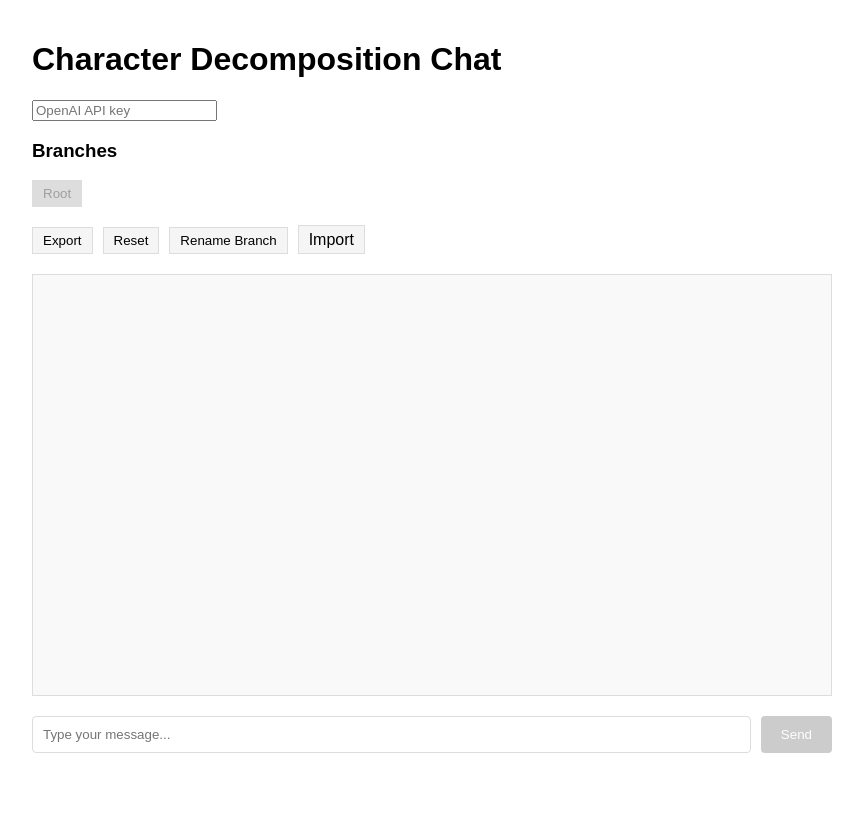
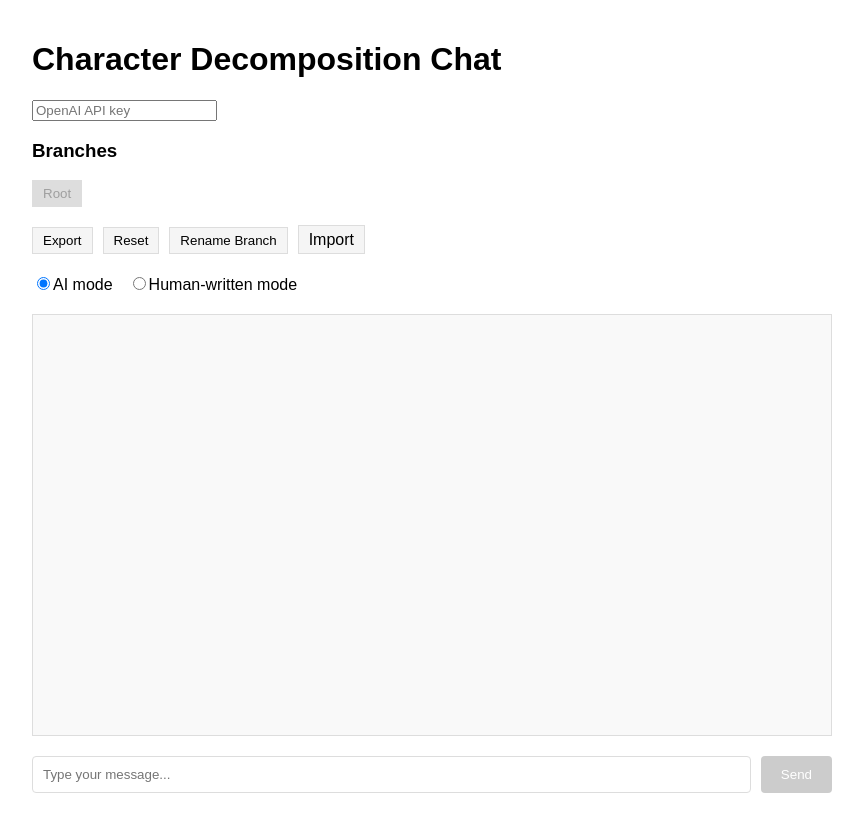
Before and after one commit to ajbr0wn/whoom, a React (Create React App) app in the folder frontend/: page / in a window 1280 px wide. Shown: the whole page, without its empty margins (208-1071 px from the left). Built offline with nearby package versions, Linux system fonts and the light colour scheme.

Commit message:
Add human-written mode

```diff
--- a/frontend/src/App.css
+++ b/frontend/src/App.css
@@ -105,6 +105,15 @@
   cursor: pointer;
 }
 
+.mode-select {
+  margin-bottom: 20px;
+}
+
+.mode-select label {
+  margin-right: 15px;
+  cursor: pointer;
+}
+
 .import-button {
   margin-right: 10px;
   padding: 5px 10px;
--- a/frontend/src/App.js
+++ b/frontend/src/App.js
@@ -12,6 +12,7 @@ function App() {
     const [selectedCharacters, setSelectedCharacters] = useState([]);
     const [loading, setLoading] = useState(false);
     const [apiKey, setApiKey] = useState(localStorage.getItem('openai_api_key') || '');
+    const [humanMode, setHumanMode] = useState(false);
 
     const currentBranch = branches.find(b => b.id === currentBranchId) || branches[0];
 
@@ -40,28 +41,36 @@ function App() {
     const handleSendMessage = async () => {
         if (!inputText.trim() || loading || !apiKey) return;
 
+        setLoading(true);
+
+        try {
+            if (humanMode) {
+                // Treat the input as an assistant message written by the user
+                const assistantMessage = { role: 'assistant', content: inputText };
+                const newMessages = [...currentBranch.messages, assistantMessage];
+                updateBranch(currentBranchId, { messages: newMessages });
+                const analysis = await analyzeResponse(inputText);
+                updateBranch(currentBranchId, { characters: analysis.characters });
+                setSelectedCharacters([]);
+            } else {
                 const newMessage = { role: 'user', content: inputText };
                 const updatedMessages = [...currentBranch.messages, newMessage];
                 updateBranch(currentBranchId, { messages: updatedMessages });
-        setInputText('');
-        setLoading(true);
 
-        try {
-            // Generate response
                 const response = await generateResponse(updatedMessages, selectedCharacters);
 
                 const assistantMessage = { role: 'assistant', content: response.response };
                 const newMessages = [...updatedMessages, assistantMessage];
                 updateBranch(currentBranchId, { messages: newMessages });
 
-            // Analyze response for characters
                 const analysis = await analyzeResponse(response.response);
                 updateBranch(currentBranchId, { characters: analysis.characters });
-            setSelectedCharacters([]); // Reset selection
-
+                setSelectedCharacters([]);
+            }
         } catch (error) {
             console.error('Error:', error);
         } finally {
+            setInputText('');
             setLoading(false);
         }
     };
@@ -167,6 +176,27 @@ function App() {
                 </label>
             </div>
 
+            <div className="mode-select">
+                <label>
+                    <input
+                        type="radio"
+                        value="ai"
+                        checked={!humanMode}
+                        onChange={() => setHumanMode(false)}
+                    />
+                    AI mode
+                </label>
+                <label>
+                    <input
+                        type="radio"
+                        value="human"
+                        checked={humanMode}
+                        onChange={() => setHumanMode(true)}
+                    />
+                    Human-written mode
+                </label>
+            </div>
+
             {/* Messages */}
             <div className="messages">
                 {currentBranch.messages.map((message, index) => (
@@ -203,11 +233,11 @@ function App() {
                     value={inputText}
                     onChange={(e) => setInputText(e.target.value)}
                     onKeyPress={(e) => e.key === 'Enter' && handleSendMessage()}
-                    placeholder="Type your message..."
+                    placeholder={humanMode ? 'Write assistant reply...' : 'Type your message...'}
                     disabled={loading}
                 />
                 <button onClick={handleSendMessage} disabled={loading || !inputText.trim() || !apiKey}>
-                    {loading ? 'Loading...' : 'Send'}
+                    {loading ? 'Loading...' : humanMode ? 'Process' : 'Send'}
                 </button>
             </div>
         </div>
```
Also changed, not shown: 2 other files (tests, documents, lock files or other folders). Lines whose indentation alone changed are shown as unchanged.
